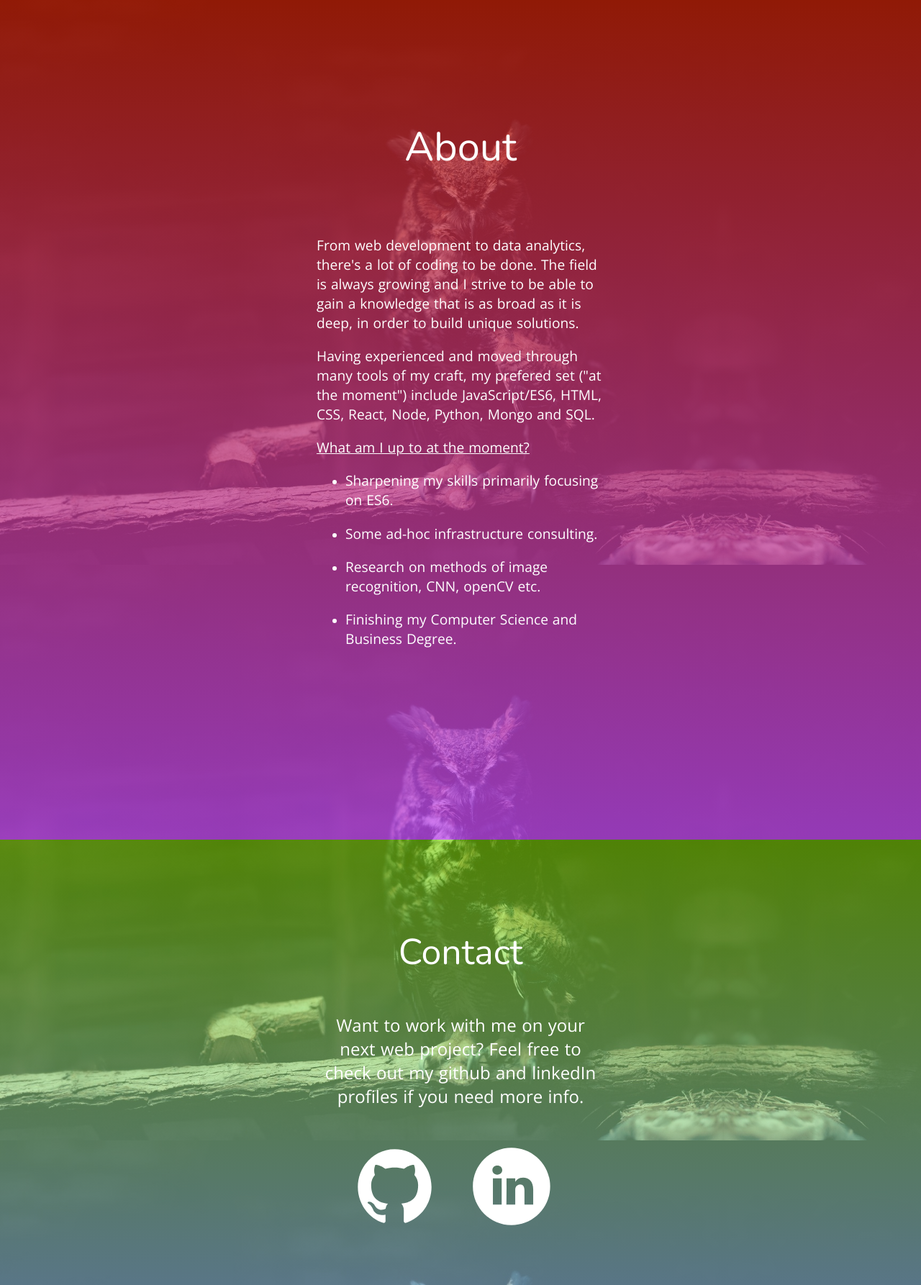
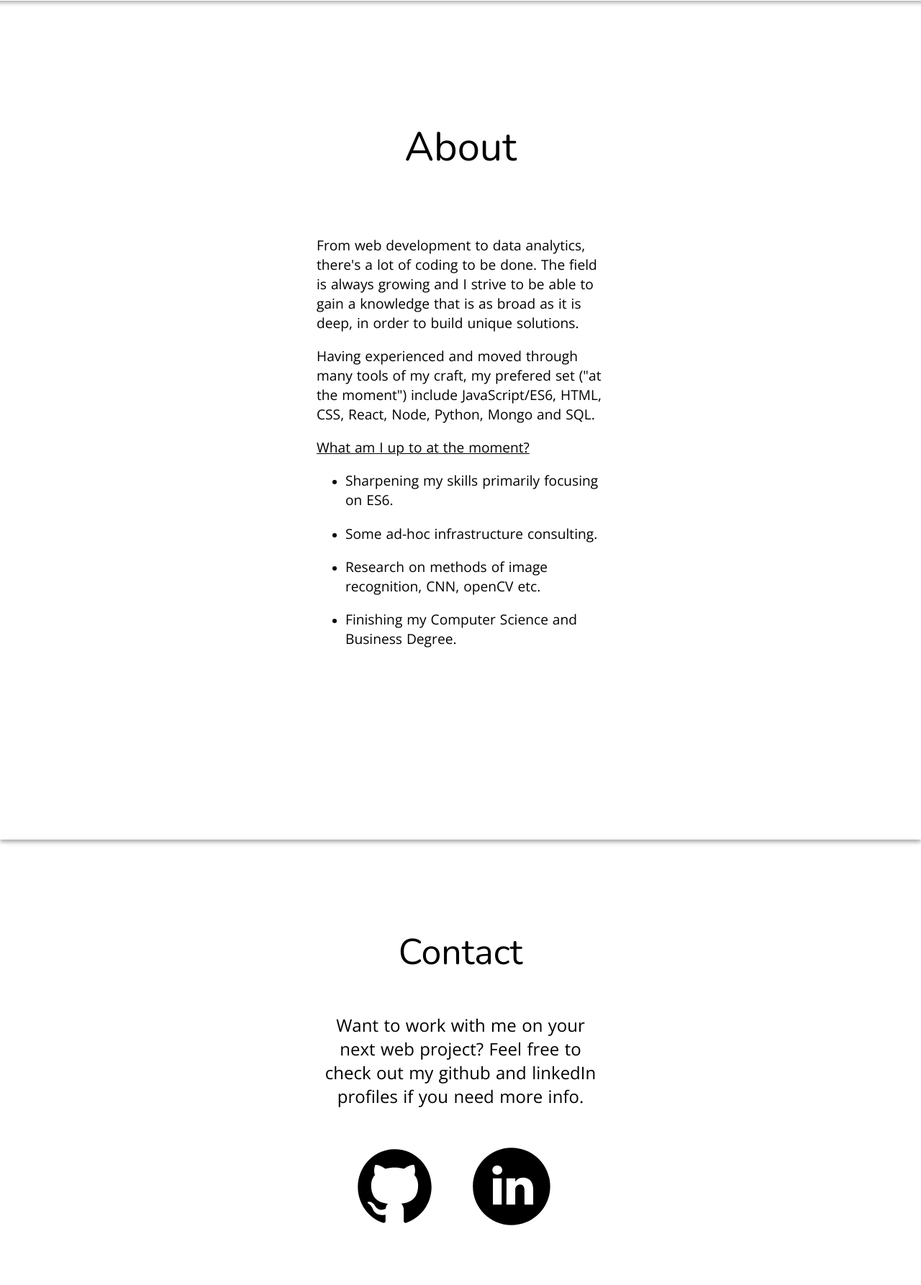
Before and after one commit to Cono52/personalsite, a Node server app: page / in a window 1280 px wide. Shown: the part 815-2601 px from the top of the page at 72% size. Run offline with Node 20, Linux system fonts and the light colour scheme; style sheets or scripts are compiled from the project's sources; some libraries are stand-ins or nearby versions.

Commit message:
cleaned out style to white

```diff
--- a/src/stylesheets/index.styl
+++ b/src/stylesheets/index.styl
@@ -27,13 +27,12 @@ body
 	margin: 0px
 	padding: 0px
 	height: 100vh
-	background-image:url('/owl.jpg')
+	//background-image:url('/owl.jpg')
 	background-position: center center
 	background-repeat:	no-repeat
 	background-attachment: fixed
 	background-size: cover
-	background-color: #999
-	color: white
+	color: black
 	-webkit-overflow-scrolling: touch;
 
 ::-moz-selection
@@ -83,10 +82,12 @@ ul li
 	height: 100vh
 	position: relative
 	/* Permalink - use to edit and share this gradient: http://colorzilla.com/gradient-editor/#8e44ad+43,207cca+100 */
-	background: rgb(142,68,173)/* Old browsers */
-	background: -moz-linear-gradient(top,  rgba(142,68,173,0.5) 43%, rgba(32,124,202,0.5) 100%) /* FF3.6-15 */
-	background: -webkit-linear-gradient(top,  rgba(142,68,173,0.5) 43%,rgba(32,124,202,0.5) 100%)/* Chrome10-25,Safari5.1-6 */
-	background: linear-gradient(to bottom,  rgba(142,68,173,0.5) 43%,rgba(32,124,202,0.5) 100%) /* W3C, IE10+, FF16+, Chrome26+, Opera12+, Safari7+ */
+	// background: rgb(142,68,173)/* Old browsers */
+	// background: -moz-linear-gradient(top,  rgba(142,68,173,0.5) 43%, rgba(32,124,202,0.5) 100%) /* FF3.6-15 */
+	// background: -webkit-linear-gradient(top,  rgba(142,68,173,0.5) 43%,rgba(32,124,202,0.5) 100%)/* Chrome10-25,Safari5.1-6 */
+	// background: linear-gradient(to bottom,  rgba(142,68,173,0.5) 43%,rgba(32,124,202,0.5) 100%) /* W3C, IE10+, FF16+, Chrome26+, Opera12+, Safari7+ */
+	transition: all 0.5s ease-out
+	boxShadowHelper(2)
 
 .container-content
 	width: 500px
@@ -150,15 +151,17 @@ ul li
 
 .container-about
 	/* Permalink - use to edit and share this gradient: http://colorzilla.com/gradient-editor/#f3c5bd+0,c72200+100 */
-	background: rgb(199,34,0); /* Old browsers */
-	background: -moz-linear-gradient(top,  rgba(199,34,0,0.7) 0%, rgba(205,81,255,0.7) 100%) /* FF3.6-15 */
-	background: -webkit-linear-gradient(top,  rgba(199,34,0,0.7) 0%,rgba(205,81,255,0.7) 100%) /* Chrome10-25,Safari5.1-6 */
-	background: linear-gradient(to bottom,  rgba(199,34,0,0.7) 0%,rgba(205,81,255,0.7) 100%) /* W3C, IE10+, FF16+, Chrome26+, Opera12+, Safari7+ */
+	// background: rgb(199,34,0); /* Old browsers */
+	// background: -moz-linear-gradient(top,  rgba(199,34,0,0.7) 0%, rgba(205,81,255,0.7) 100%) /* FF3.6-15 */
+	// background: -webkit-linear-gradient(top,  rgba(199,34,0,0.7) 0%,rgba(205,81,255,0.7) 100%) /* Chrome10-25,Safari5.1-6 */
+	// background: linear-gradient(to bottom,  rgba(199,34,0,0.7) 0%,rgba(205,81,255,0.7) 100%) /* W3C, IE10+, FF16+, Chrome26+, Opera12+, Safari7+ */
 	height: auto;
 	padding-top: 3em
 	padding-bottom: 1em
 	margin-left: 0
 	margin-right: 0
+	transition: all 0.5s ease-out
+	boxShadowHelper(2)
 
 
 .container-about-content
@@ -190,10 +193,10 @@ ul li
 // contact section
 .container-contact
 	/* Permalink - use to edit and share this gradient: http://colorzilla.com/gradient-editor/#90ff00+0,a3e6ff+100 */
-	background: rgb(144,255,0); /* Old browsers */
-	background: -moz-linear-gradient(top,  rgba(144,255,0,0.5) 0%, rgba(163,230,255,0.5) 100%); /* FF3.6-15 */
-	background: -webkit-linear-gradient(top,  rgba(144,255,0,0.5) 0%,rgba(163,230,255,0.5) 100%); /* Chrome10-25,Safari5.1-6 */
-	background: linear-gradient(to bottom,  rgba(144,255,0,0.5) 0%,rgba(163,230,255,0.5) 100%); /* W3C, IE10+, FF16+, Chrome26+, Opera12+, Safari7+ */
+	// background: rgb(144,255,0); /* Old browsers */
+	// background: -moz-linear-gradient(top,  rgba(144,255,0,0.5) 0%, rgba(163,230,255,0.5) 100%); /* FF3.6-15 */
+	// background: -webkit-linear-gradient(top,  rgba(144,255,0,0.5) 0%,rgba(163,230,255,0.5) 100%); /* Chrome10-25,Safari5.1-6 */
+	// background: linear-gradient(to bottom,  rgba(144,255,0,0.5) 0%,rgba(163,230,255,0.5) 100%); /* W3C, IE10+, FF16+, Chrome26+, Opera12+, Safari7+ */
 
 	clear: both
 	height: auto
@@ -202,6 +205,8 @@ ul li
 	font-size: 1.5rem
 	margin: auto
 	text-align: center
+	transition: all 0.5s ease-out
+	boxShadowHelper(2)
 
 .title-contact p
 	font-size: 50px
--- a/src/views/homepage.pug
+++ b/src/views/homepage.pug
@@ -27,7 +27,7 @@ head
 	title #{title}
 	script(src="https://ajax.googleapis.com/ajax/libs/jquery/1.8.3/jquery.min.js")
 body
-	section.container-intro
+	section.container-intro.pop
 		canvas#top
 		.container-content.pop
 			.welcome
@@ -37,7 +37,7 @@ body
 			.profile
 				.image-cropper
 					img(src="https://media.licdn.com/mpr/mpr/shrinknp_400_400/AAEAAQAAAAAAAAjNAAAAJGRmODMzYmQxLWM3MzMtNDY1Ny1hZTIzLTVhZTcyZDcyNjhmNg.jpg", alt="https://media.licdn.com/mpr/mpr/shrinknp_400_400/AAEAAQAAAAAAAAjNAAAAJGRmODMzYmQxLWM3MzMtNDY1Ny1hZTIzLTVhZTcyZDcyNjhmNg.jpghttps://scontent-lhr3-1.xx.fbcdn.net/v/t31.0-8/14289892_1101182033312207_6677832604112832138_o.jpg?oh=b23b867a9f6d05ac2dd652194120ce2a&oe=591884A4")
-	section.container-about
+	section.container-about.pop
 		.container-about-content
 			.title
 				p About
@@ -57,7 +57,7 @@ body
 						p Research on methods of image recognition, CNN, openCV etc.
 					li
 						p Finishing my Computer Science and Business Degree.
-	section.container-contact
+	section.container-contact.pop
 		.title-contact
 			p Contact
 		.check-links
```
Also changed, not shown: public/imgs/githubIcon.svg, public/imgs/linkedin_circle_black.svg.
